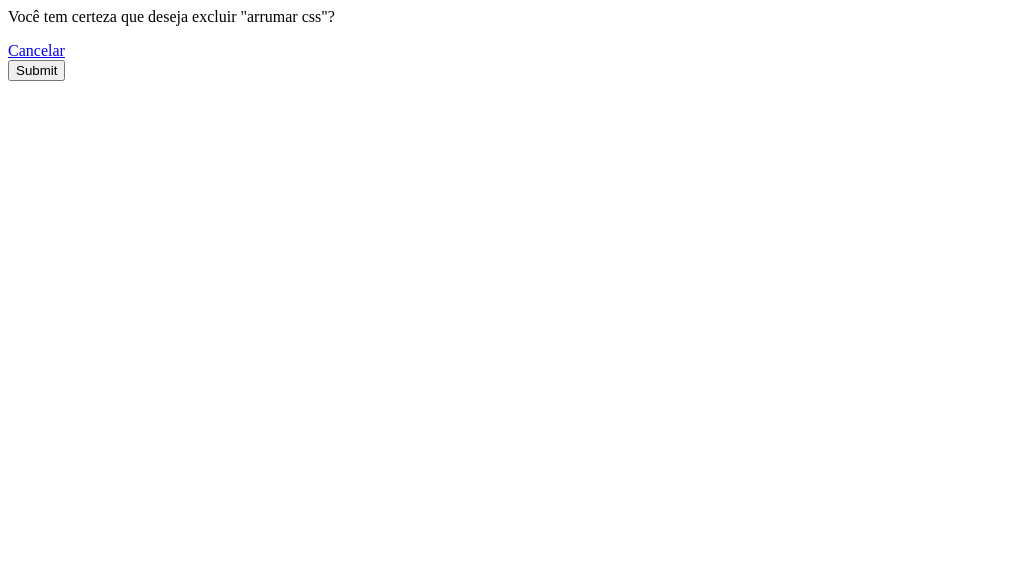
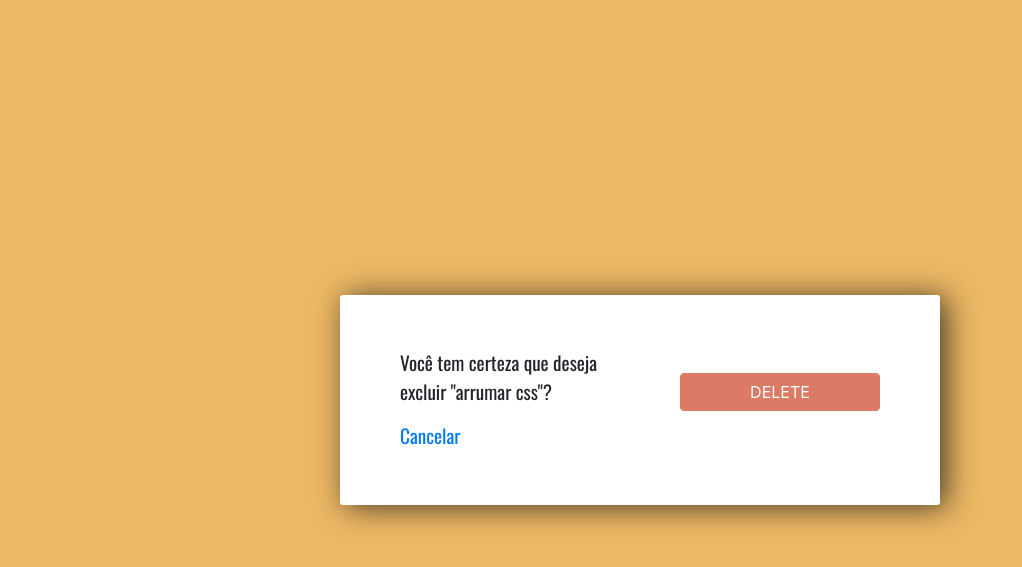
Before and after one commit to ifam-polo/julia-ProjToDoList, a Django app: page /deleteTask/10/ in a window 1280 px wide. Shown: the top 567 px of the page, without its empty margins (0-1022 px from the left). Run offline with Django 3.2, Linux system fonts and the light colour scheme; data comes from the database, SQL or seed files in the repository; both versions use the stored data as it was after the commit; some libraries are stand-ins or nearby versions.

Commit message:
estilização da página de delete e update

```diff
--- a/task/templates/task/delete.html
+++ b/task/templates/task/delete.html
@@ -1,8 +1,66 @@
-<p>Você tem certeza que deseja excluir "{{task}}"? </p>
+<link rel="stylesheet" href="https://stackpath.bootstrapcdn.com/bootstrap/4.3.1/css/bootstrap.min.css" integrity="sha384-ggOyR0iXCbMQv3Xipma34MD+dH/1fQ784/j6cY/iJTQUOhcWr7x9JvoRxT2MZw1T" crossorigin="anonymous">
+<link rel="preconnect" href="https://fonts.googleapis.com">
+<link rel="preconnect" href="https://fonts.gstatic.com" crossorigin>
+<link href="https://fonts.googleapis.com/css2?family=Oswald&display=swap" rel="stylesheet">
 
-<a href="{%url 'lista'%}">Cancelar</a>
+<style>
+    body {
 
+        background-color: #ecb865;
+        display: flex;
+        justify-content: center;
+        align-items: center;
+        height: 100vh;
+    }
+
+    .center-column{
+        display: flex;
+        justify-content: center;
+        align-items: center;
+		width:600px;
+        height: 210px;
+		margin: 20px auto;
+		padding:20px;
+		background-color: #fff;
+		border-radius: 3px;
+		box-shadow: 6px 2px 30px 0px rgba(15, 15, 15, 0.75);
+	}
+
+    .letra{
+
+        font-family: 'Oswald', sans-serif;
+        font-size: larger;
+        width: 200px;
+        margin: 0 auto;
+    }
+
+    .form{
+
+        width: 200px;
+        margin: 0 auto;
+	}
+
+    .btn-danger{
+
+        width: 200px;
+        background-color: #db7b65;
+		border-color: #db7b65;
+    }
+
+</style>
+
+<div class="center-column">
+    <div class="letra">
+        <p>Você tem certeza que deseja excluir "{{task}}"? </p>
+        <a href="{%url 'lista'%}">Cancelar</a>
+
+    </div>
+
+
+<div class="form">
 <form method="POST" action="">
     {%csrf_token %}
-    <input type="submit" name="Confirm">
+    <input class="btn btn-danger" value="DELETE"type="submit" name="Confirm">
 </form>
+</div>
+</div>
--- a/task/views.py
+++ b/task/views.py
@@ -21,6 +21,7 @@ def index(request):
 # função que permite atualizar o andamento da task.
 
 def updateTask(request, pk):
+
     task = Task.objects.get(id=pk)
 
     form = TaskForm(instance=task)
```
Also changed, not shown: task/templates/task/update_task.html (+8 -2 lines), db.sqlite3.
